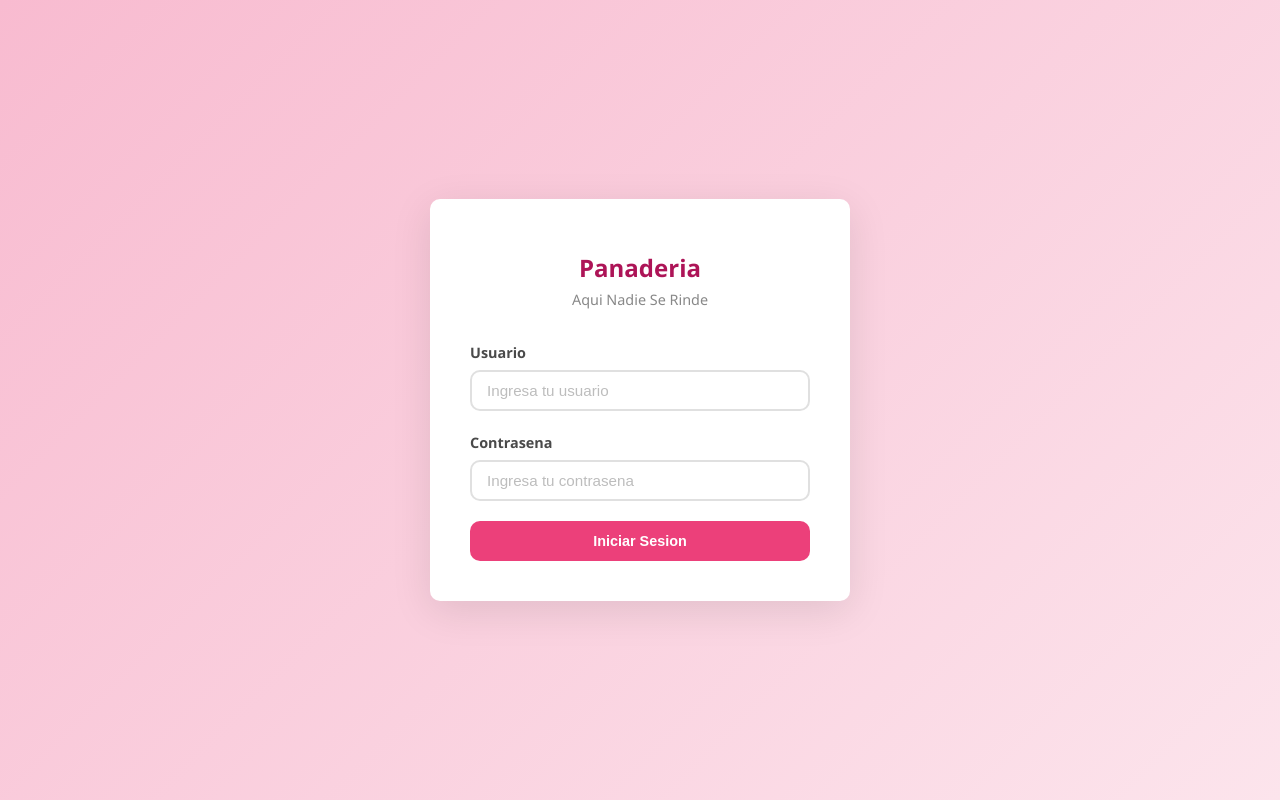
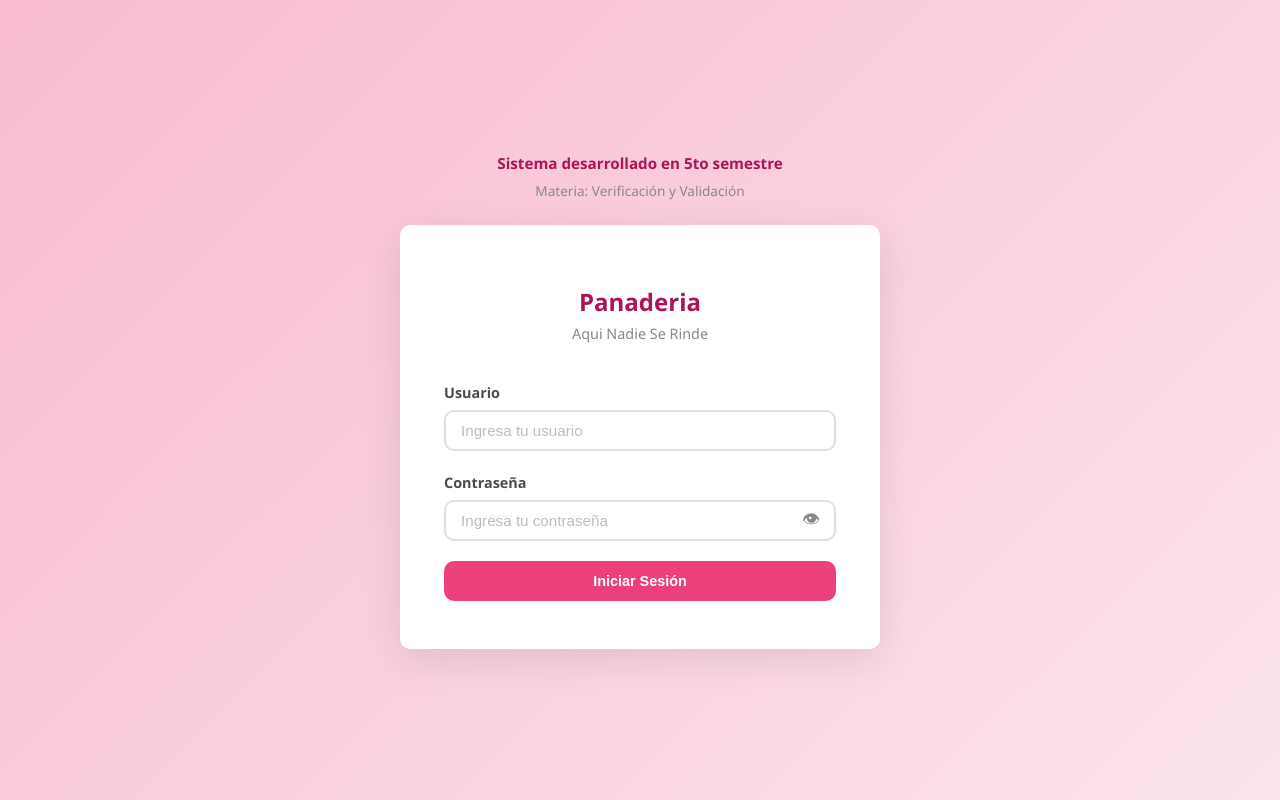
Before and after one commit to ecuswmaybelin/Borrador_S_P_Basico_V_V, a PHP site: page /pages/login.php in a window 1280 px wide. Run offline with PHP 8.4, Linux system fonts and the light colour scheme.

Commit message:
feat: mejorar pantalla de login - tamaño tarjeta, info académica y toggle contraseña

```diff
--- a/frontend/css/styles.css
+++ b/frontend/css/styles.css
@@ -930,6 +930,7 @@ select.form-control {
 .login-container {
     min-height: 100vh;
     display: flex;
+    flex-direction: column;
     align-items: center;
     justify-content: center;
     background: linear-gradient(135deg, var(--color-primario-claro) 0%, var(--color-fondo) 100%);
@@ -938,15 +939,15 @@ select.form-control {
 .login-card {
     background-color: white;
     border-radius: var(--radius);
-    padding: 40px;
+    padding: 48px 44px;
     width: 100%;
-    max-width: 420px;
+    max-width: 480px;
     box-shadow: 0 10px 40px rgba(0,0,0,0.1);
 }
 
 .login-card .login-logo {
     text-align: center;
-    margin-bottom: 30px;
+    margin-bottom: 36px;
 }
 
 .login-card .login-logo h1 {
@@ -958,6 +959,50 @@ select.form-control {
 .login-card .login-logo p {
     color: var(--color-texto-claro);
     font-size: 0.9rem;
+}
+
+.login-academic-info {
+    text-align: center;
+    margin-bottom: 24px;
+}
+
+.login-academic-info .academic-semester {
+    color: var(--color-primario-oscuro);
+    font-size: 0.95rem;
+    font-weight: 600;
+    margin-bottom: 4px;
+}
+
+.login-academic-info .academic-subject {
+    color: var(--color-texto-claro);
+    font-size: 0.85rem;
+}
+
+.password-wrapper {
+    position: relative;
+}
+
+.password-wrapper .form-control {
+    padding-right: 45px;
+}
+
+.password-toggle {
+    position: absolute;
+    right: 12px;
+    top: 50%;
+    transform: translateY(-50%);
+    background: none;
+    border: none;
+    cursor: pointer;
+    color: var(--color-texto-claro);
+    font-size: 1.1rem;
+    padding: 4px;
+    line-height: 1;
+    transition: var(--transition);
+}
+
+.password-toggle:hover {
+    color: var(--color-primario);
 }
 
 /* =====================================================
@@ -1030,4 +1075,17 @@ select.form-control {
     .productos-grid {
         grid-template-columns: repeat(auto-fill, minmax(150px, 1fr));
     }
+
+    .login-card {
+        padding: 32px 24px;
+        max-width: 90%;
+    }
+
+    .login-academic-info .academic-semester {
+        font-size: 0.85rem;
+    }
+
+    .login-academic-info .academic-subject {
+        font-size: 0.8rem;
+    }
 }
--- a/frontend/js/auth.js
+++ b/frontend/js/auth.js
@@ -4,6 +4,16 @@
 
 const loginForm = document.getElementById('loginForm');
 const loginError = document.getElementById('loginError');
+
+// Toggle password visibility
+const togglePassword = document.getElementById('togglePassword');
+const passwordInput = document.getElementById('contrasena');
+
+togglePassword.addEventListener('click', function() {
+    const type = passwordInput.getAttribute('type') === 'password' ? 'text' : 'password';
+    passwordInput.setAttribute('type', type);
+    this.textContent = type === 'password' ? '👁' : '🙈';
+});
 
 loginForm.addEventListener('submit', async function(e) {
     e.preventDefault();
--- a/pages/login.php
+++ b/pages/login.php
@@ -8,6 +8,11 @@
 </head>
 <body>
     <div class="login-container">
+        <div class="login-academic-info">
+            <p class="academic-semester">Sistema desarrollado en 5to semestre</p>
+            <p class="academic-subject">Materia: Verificación y Validación</p>
+        </div>
+
         <div class="login-card">
             <div class="login-logo">
                 <h1>Panaderia</h1>
@@ -22,15 +27,18 @@
                 </div>
 
                 <div class="form-group">
-                    <label for="contrasena">Contrasena</label>
-                    <input type="password" id="contrasena" name="contrasena" class="form-control"
-                           placeholder="Ingresa tu contrasena" required autocomplete="current-password">
+                    <label for="contrasena">Contraseña</label>
+                    <div class="password-wrapper">
+                        <input type="password" id="contrasena" name="contrasena" class="form-control"
+                               placeholder="Ingresa tu contraseña" required autocomplete="current-password">
+                        <button type="button" class="password-toggle" id="togglePassword" aria-label="Mostrar contraseña">👁</button>
+                    </div>
                 </div>
 
                 <div id="loginError" class="hidden" style="color: var(--color-peligro); margin-bottom: 15px; font-size: 0.9rem;"></div>
 
                 <button type="submit" class="btn btn-primary" style="width: 100%; justify-content: center; padding: 12px;">
-                    Iniciar Sesion
+                    Iniciar Sesión
                 </button>
             </form>
         </div>
```
